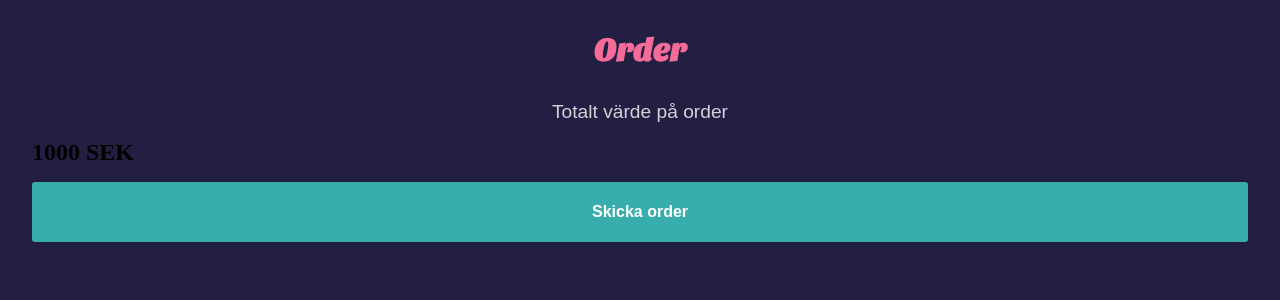
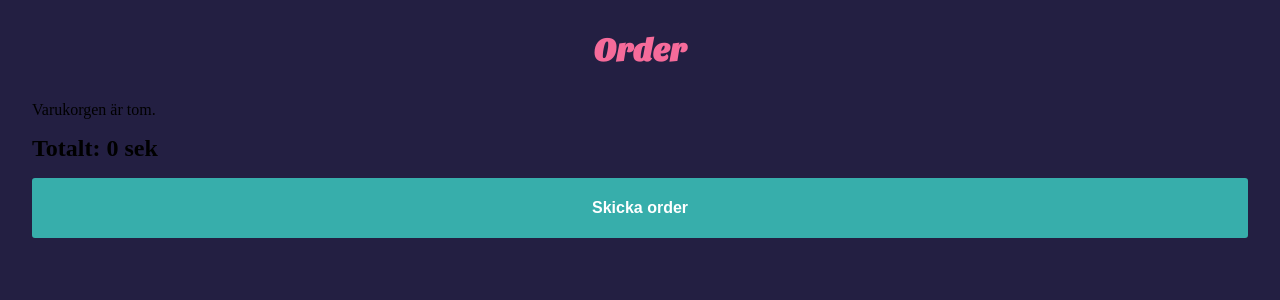
Before and after one commit to Felicia-V03/react-individuell-exam, a React (Vite) app in the folder react-individuell-exam/: page /orders in a window 1280 px wide. Shown: the top 300 px of the page. Built offline with nearby package versions, Linux system fonts and the light colour scheme.

Commit message:
order counter snart färdig, har prova med zustand

```diff
--- a/react-individuell-exam/src/Components/CartButton/CartButton.jsx
+++ b/react-individuell-exam/src/Components/CartButton/CartButton.jsx
@@ -1,32 +1,27 @@
 import { useNavigate, useParams, useLocation } from "react-router-dom";
+import useCart from "../../stores/useCartStore.js";
 import useCounter from "../../stores/useCounter.js";
 import "./cartButton.css";
 
-function CartButton({children}) {
+function CartButton({children, event}) {
   const location = useLocation();
+  const { addToCart, clearCart } = useCart();
   const navigate = useNavigate();
   const { id } = useParams();
-
-  const { reset } = useCounter();
+  const { reset, count } = useCounter();
 
   const handleClick = () => {
+    if (!event) return;
+
     if (id) {
       navigate("/orders");
+      addToCart({ ...event, count }); // Lägg till i varukorgen
       reset();
-      const eventsinfo = JSON.parse(localStorage.getItem("Chosen"));
-      localStorage.setItem("In Cart", JSON.stringify(eventsinfo));
-      localStorage.removeItem("Chosen");
-      localStorage.removeItem("EventId");
     } else if (location.pathname === "/orders") {
       navigate("/ticket");
-
-    } else if (location.pathname === "/ticket") {
-      navigate("/orders");
-
-    } else {
-      return;
+      clearCart(); // Rensa varukorgen
     }
-  }
+  };
 
   return (
     <div className="cart-button">
--- a/react-individuell-exam/src/Components/OrderCounter/OrderCounter.jsx
+++ b/react-individuell-exam/src/Components/OrderCounter/OrderCounter.jsx
@@ -1,35 +1,11 @@
 import useCounter from "../../stores/useCounter.js";
-import { useEffect } from "react";
 import "./orderCounter.css";
 import 'line-awesome/dist/line-awesome/css/line-awesome.min.css';
 
 function OrderCounter({ event }) {
   const { count, increase, decrease } = useCounter();
-  if (!event) {
-      return console.log("Event data is not available.");
-  }
 
-  useEffect(() => {
-    localStorage.setItem("EventId", event.id);
-
-    const eventsinfo = {
-      id: event.id,
-      name: event.name,
-      place: event.place,
-      when: {
-        date: event.when.date,
-        from: event.when.from,
-        to: event.when.to,
-      },
-      where: event.where,
-      price: event.price,
-      quantity: count,
-    };
-
-    localStorage.setItem("Chosen", JSON.stringify(eventsinfo));
-  }
-  , [event, count]);
-
+  if (!event) return null;
 
   return (
     <section className="order-counter">
--- a/react-individuell-exam/src/Components/OrderCounter/orderCounter.css
+++ b/react-individuell-exam/src/Components/OrderCounter/orderCounter.css
@@ -61,11 +61,6 @@
   aspect-ratio: 4/3;
 }
 
-.order-counter_buttons button:hover {
-  background-color: var(--color-pink);
-  color: var(--color-purple);
-}
-
 .order-counter_buttons p {
   padding: 0 2rem;
   font-size: 1.5rem;
--- a/react-individuell-exam/src/Pages/EventDetailsPage/EventDetailsPage.jsx
+++ b/react-individuell-exam/src/Pages/EventDetailsPage/EventDetailsPage.jsx
@@ -22,7 +22,7 @@ function EventDetailsPage() {
       <p className="event-page_sub page_sub">You are about to score some tickets to</p>
       <EventDetailed event={event}/>
       <OrderCounter event={event}/>
-      <CartButton>Lägg i varukorgen</CartButton>
+      <CartButton event={event}>Lägg i varukorgen</CartButton>
     </div>
   );
 }
--- a/react-individuell-exam/src/Pages/EventsPage/EventsPage.jsx
+++ b/react-individuell-exam/src/Pages/EventsPage/EventsPage.jsx
@@ -1,5 +1,6 @@
 import EventsList from "../../Components/EventsList/EventsList.jsx";
 import SearchBar from "../../Components/SerachBar/SearchBar.jsx";
+import PageSwitch from "../../Components/PageSwitch/PageSwitch.jsx";
 import "./eventsPage.css";
 
 function EventsPage() {
@@ -8,6 +9,7 @@ function EventsPage() {
       <h1 className="page_title">Events</h1>
       <SearchBar />
       <EventsList />
+      <PageSwitch />
     </div>
   );
 }
--- a/react-individuell-exam/src/Pages/OrderPage/OrderPage.jsx
+++ b/react-individuell-exam/src/Pages/OrderPage/OrderPage.jsx
@@ -1,12 +1,35 @@
 import CartButton from "../../Components/CartButton/CartButton";
+import useCart from "../../stores/useCartStore.js";
 import "./orderPage.css";
 
 function OrderPage() {
+  const { cart } = useCart();
+
+  const totalPrice = cart.reduce(
+    (sum, event) => sum + event.price * event.count,
+    0
+  );
+
   return (
     <div className="order-page page-container">
       <h1 className="page_title">Order</h1>
-      <p className="page_sub">Totalt värde på order</p>
-      <h2 className="order_total">1000 SEK</h2>
+
+      {cart.length === 0 ? (
+        <p>Varukorgen är tom.</p>
+      ) : (
+        <section className="order-list">
+          <ul className="order-list__items">
+            {cart.map((event) => (
+              <li key={event.id} className="order-list__item">
+                <h2 className="order-list__title">{event.name}</h2>
+                <p className="order-list__price">{event.price} sek</p>
+                <p className="order-list__quantity">Antal: {event.count}</p>
+              </li>
+            ))}
+          </ul>
+        </section>
+      )}
+      <h2 className="order-list__total">Totalt: {totalPrice} sek</h2>
       <CartButton>Skicka order</CartButton>
     </div>
   );
--- /dev/null
+++ b/react-individuell-exam/src/stores/useCartStore.js
@@ -0,0 +1,21 @@
+import { create } from "zustand";
+
+const useCart = create((set, get) => ({
+  cart: [],
+  addToCart: (event) => {
+    const cart = get().cart;
+    const existingevent = cart.findIndex((cartevent) => cartevent.id === event.id);
+
+    if (existingevent !== -1) {
+      const updatedCart = [...cart];
+      updatedCart[existingevent].quantity += event.quantity;
+      set({ cart: updatedCart });
+    }
+    else {
+      set({ cart: [...cart, event] });
+    }
+  },
+  clearCart: () => set({ cart: [] }),
+}));
+
+export default useCart;
```
Also changed, not shown: react-individuell-exam/src/stores/useTickets.js (added, +10 -0 lines).
